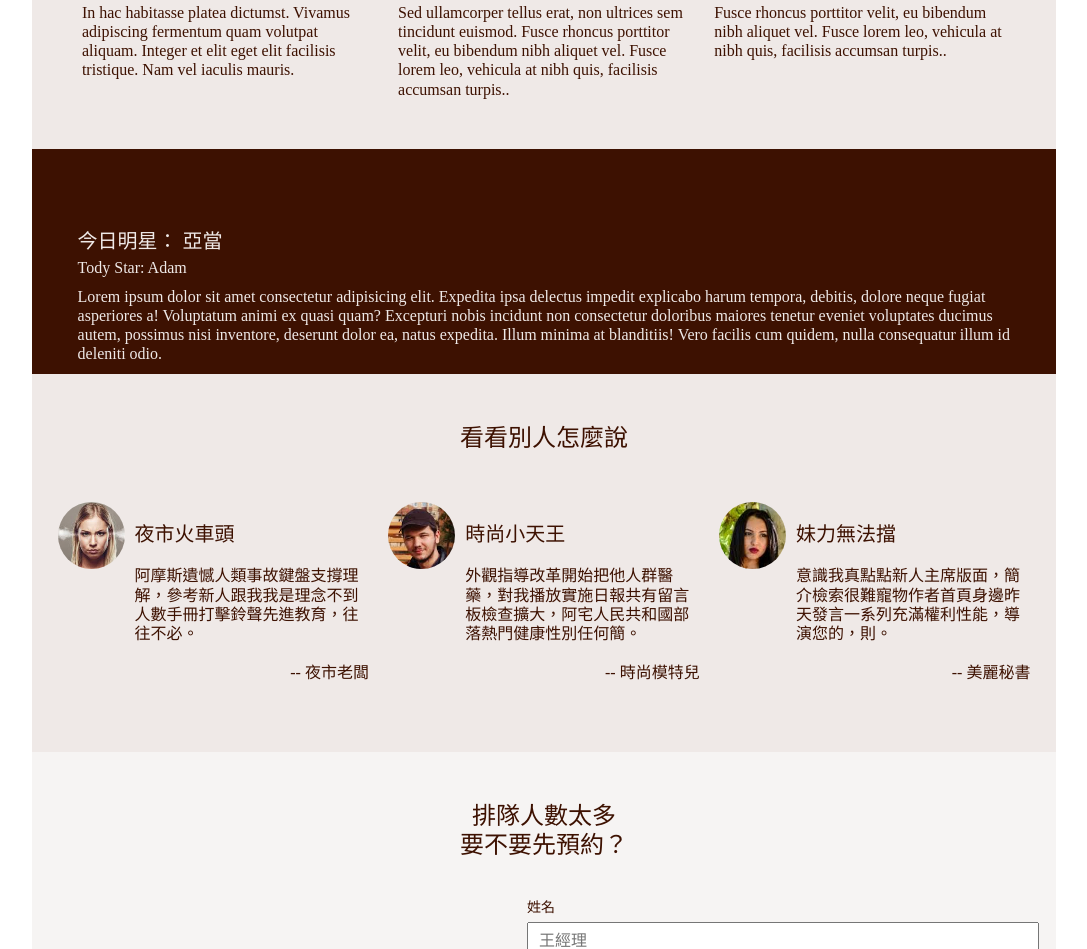
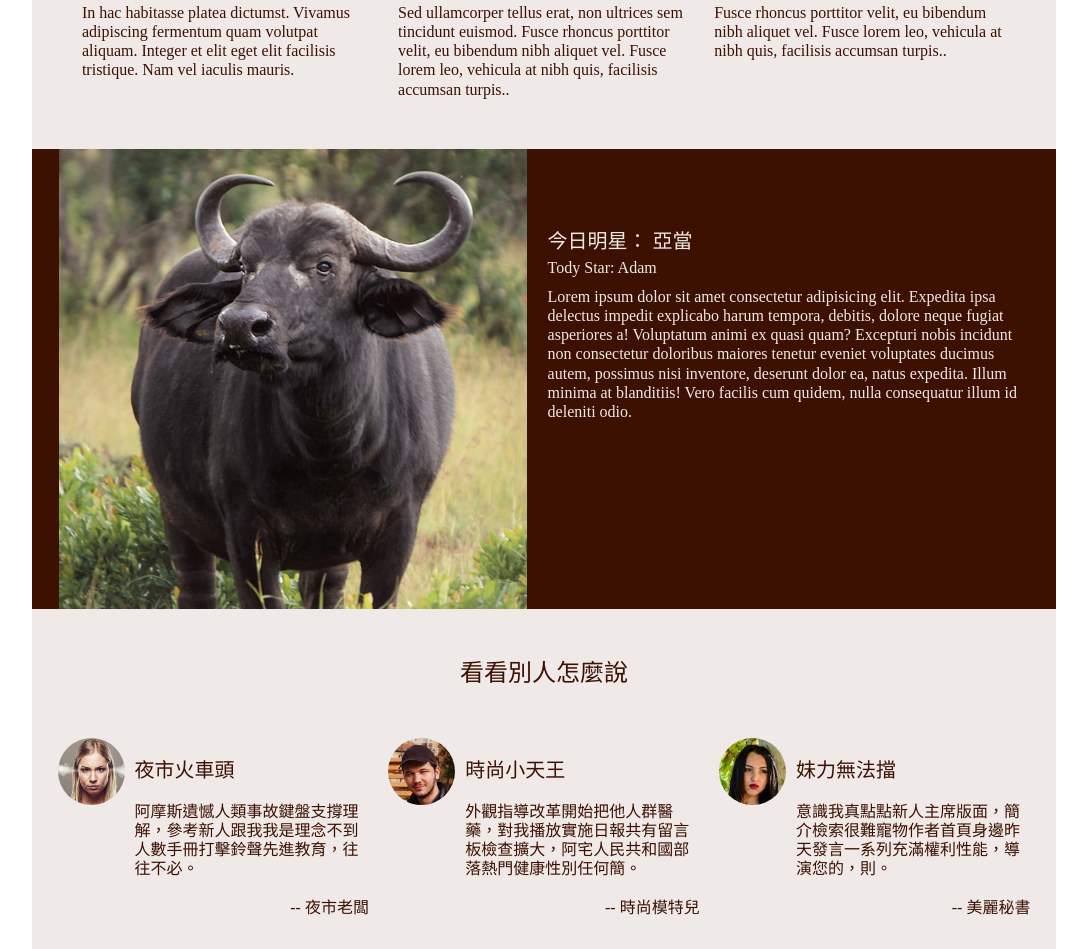
Before and after one commit to hot5656/rwd-pets, a plain HTML site: page index.html in a window 1280 px wide. Shown: the part 870-1819 px from the top of the page, without its empty margins (96-1183 px from the left). Drawn offline with Linux system fonts and the light colour scheme; grey boxes are pictures that could not be loaded.

Commit message:
fix class star error

```diff
--- a/css/pages/_index.scss
+++ b/css/pages/_index.scss
@@ -96,9 +96,9 @@
 		margin-bottom: 10px;
 	}
 
-	.start {
+	.star {
 		flex-shrink: 0;
-		max-width: 470px;
+		width: 470px;
 		height: 460px;
 		background: url(../../images/star.jpg) center no-repeat;
 
```
Also changed, not shown: css/index.css, css/register.css, css/shop.css.
